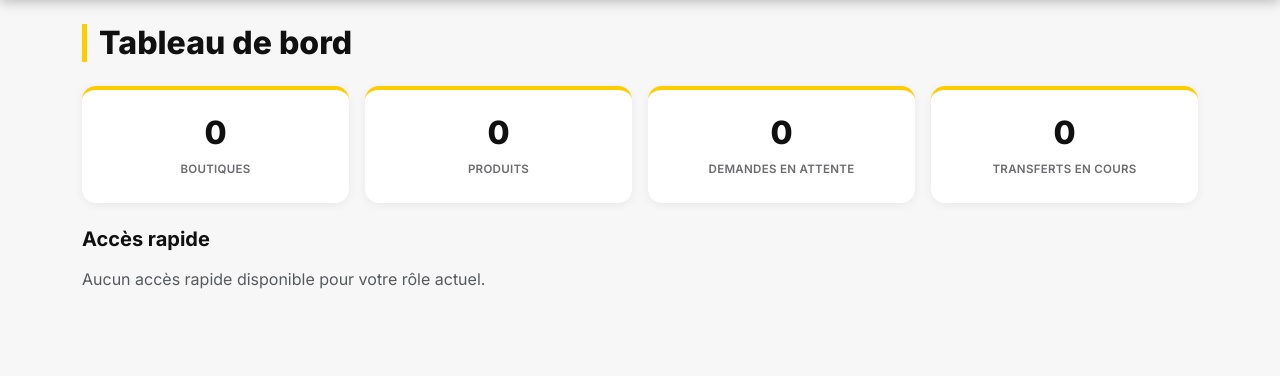
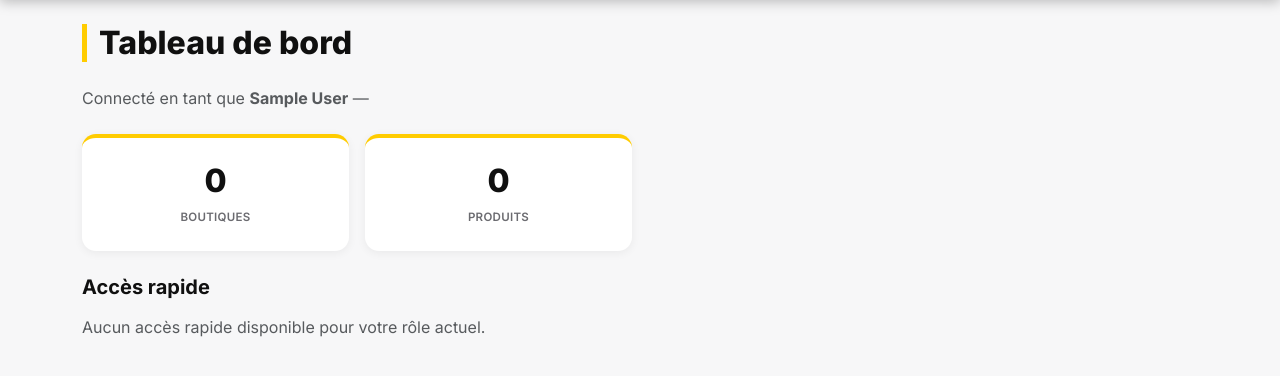
Before and after one commit to Thiona12/SOCOBYB-IMS, a Django app: page / in a window 1280 px wide. Shown: the part 64-440 px from the top of the page. Run offline with Django 5.2, Linux system fonts and the light colour scheme; the visitor is signed in with stand-in values (Sample User, id 1); data that the repository does not hold is empty.

Commit message:
Add user management interface + role-specific dashboards
User management (/utilisateurs/, USER_CREATE/USER_UPDATE gated):
- List/create staff users with role + shop assignment
- Per-user detail page: activate/deactivate, add/remove roles,
  grant/revoke direct permissions (D-08 hybrid model)

Role-specific dashboards:
- Stats and quick-access cards now only show what the logged-in user's
  actual permissions cover (STOCK_VIEW, USER_CREATE, AGENT_APPROVE,
  REPORT_VIEW each unlock their own section) instead of one generic
  view for every staff member

Bug found via a failing test, not code review: USER_UPDATE was
referenced by a view but never granted to any role in seed data.
Fixed — now granted to GENERAL_ADMINISTRATOR and SHOP_ADMINISTRATOR.

51 tests total (was 44), all passing.

```diff
--- a/accounts/test_helpers.py
+++ b/accounts/test_helpers.py
@@ -3,15 +3,15 @@ by tests across apps, mirroring the seed data in socobyb_schema.sql."""
 from accounts.models import Role, Permission, RolePermission, User, UserRole, Shop
 
 ALL_PERMISSIONS = [
-    "USER_CREATE", "PRODUCT_CREATE", "STOCK_VIEW", "STOCK_ADJUST",
+    "USER_CREATE", "USER_UPDATE", "PRODUCT_CREATE", "STOCK_VIEW", "STOCK_ADJUST",
     "TRANSFER_CREATE", "TRANSFER_APPROVE", "AGENT_APPROVE", "REPORT_VIEW",
     "RESERVATION_CREATE", "FAVORITE_CREATE", "VIEW_OWN_HISTORY",
 ]
 
 ROLE_PERMISSIONS = {
-    "GENERAL_ADMINISTRATOR": ["USER_CREATE", "PRODUCT_CREATE", "REPORT_VIEW"],
+    "GENERAL_ADMINISTRATOR": ["USER_CREATE", "USER_UPDATE", "PRODUCT_CREATE", "REPORT_VIEW"],
     "GENERAL_STOCK_MANAGER": ["STOCK_VIEW", "TRANSFER_APPROVE", "AGENT_APPROVE", "REPORT_VIEW"],
-    "SHOP_ADMINISTRATOR": ["USER_CREATE"],
+    "SHOP_ADMINISTRATOR": ["USER_CREATE", "USER_UPDATE"],
     "SHOP_STOCK_MANAGER": ["STOCK_VIEW", "STOCK_ADJUST", "TRANSFER_CREATE", "PRODUCT_CREATE"],
     "CUSTOMER": ["RESERVATION_CREATE", "FAVORITE_CREATE", "VIEW_OWN_HISTORY"],
 }
--- a/webapp/context_processors.py
+++ b/webapp/context_processors.py
@@ -12,4 +12,5 @@ def user_permission_flags(request):
         "can_approve_transfer": "TRANSFER_APPROVE" in perms,
         "can_manage_agents": "AGENT_APPROVE" in perms,
         "can_view_reports": "REPORT_VIEW" in perms,
+        "can_manage_users": "USER_CREATE" in perms,
     }
--- a/webapp/templates/webapp/base.html
+++ b/webapp/templates/webapp/base.html
@@ -35,6 +35,7 @@
             {% if can_view_stock %}<li class="nav-item"><a class="nav-link {% if 'transfers' in request.path %}active{% endif %}" href="{% url 'transfer_list' %}">Transferts</a></li>{% endif %}
             {% if can_view_stock %}<li class="nav-item"><a class="nav-link {% if 'sales' in request.path %}active{% endif %}" href="{% url 'sale_list' %}">Ventes</a></li>{% endif %}
             {% if can_manage_agents %}<li class="nav-item"><a class="nav-link {% if 'agents' in request.path %}active{% endif %}" href="{% url 'agent_list' %}">Agents</a></li>{% endif %}
+            {% if can_manage_users %}<li class="nav-item"><a class="nav-link {% if 'utilisateurs' in request.path %}active{% endif %}" href="{% url 'user_list' %}">Utilisateurs</a></li>{% endif %}
           {% endif %}
         </ul>
         <span class="navbar-text me-3">👤 {{ user.name }}</span>
--- a/webapp/templates/webapp/dashboard.html
+++ b/webapp/templates/webapp/dashboard.html
@@ -2,11 +2,34 @@
 {% block title %}Tableau de bord{% endblock %}
 {% block content %}
 <h2 class="section-title">Tableau de bord</h2>
+<p class="text-muted mb-4">
+  Connecté en tant que <strong>{{ user.name }}</strong> —
+  {% for r in role_names %}<span class="badge bg-secondary me-1">{{ r }}</span>{% endfor %}
+</p>
+
 <div class="row g-3 mb-4">
   <div class="col-6 col-md-3"><div class="stat-card"><h3>{{ shop_count }}</h3><small>Boutiques</small></div></div>
   <div class="col-6 col-md-3"><div class="stat-card"><h3>{{ product_count }}</h3><small>Produits</small></div></div>
+
+  {% if can_view_stock %}
   <div class="col-6 col-md-3"><div class="stat-card"><h3>{{ pending_requests }}</h3><small>Demandes en attente</small></div></div>
   <div class="col-6 col-md-3"><div class="stat-card"><h3>{{ pending_transfers }}</h3><small>Transferts en cours</small></div></div>
+  <div class="col-6 col-md-3"><div class="stat-card"><h3>{{ low_stock }}</h3><small>Alertes stock faible</small></div></div>
+  {% endif %}
+
+  {% if staff_count is not None %}
+  <div class="col-6 col-md-3"><div class="stat-card"><h3>{{ staff_count }}</h3><small>Utilisateurs staff</small></div></div>
+  <div class="col-6 col-md-3"><div class="stat-card"><h3>{{ customer_count }}</h3><small>Clients inscrits</small></div></div>
+  {% endif %}
+
+  {% if can_manage_agents %}
+  <div class="col-6 col-md-3"><div class="stat-card"><h3>{{ pending_agents }}</h3><small>Agents en attente</small></div></div>
+  <div class="col-6 col-md-3"><div class="stat-card"><h3>{{ agent_outstanding }}</h3><small>Appareils impayés</small></div></div>
+  {% endif %}
+
+  {% if can_view_reports %}
+  <div class="col-6 col-md-3"><div class="stat-card"><h3>{{ total_sales }}</h3><small>Ventes totales</small></div></div>
+  {% endif %}
 </div>
 
 <h5 class="fw-bold mb-3">Accès rapide</h5>
@@ -40,6 +63,7 @@
     </a>
   </div>
   {% endif %}
+
   {% if can_manage_agents %}
   <div class="col-md-4">
     <a href="{% url 'agent_list' %}" class="text-decoration-none">
@@ -51,7 +75,20 @@
     </a>
   </div>
   {% endif %}
-  {% if not can_view_stock and not can_manage_agents %}
+
+  {% if can_manage_users %}
+  <div class="col-md-4">
+    <a href="{% url 'user_list' %}" class="text-decoration-none">
+      <div class="card p-4 card-mtn-accent h-100">
+        <div class="fs-2 mb-2">👥</div>
+        <h5 class="fw-bold text-dark mb-1">Utilisateurs</h5>
+        <p class="text-muted small mb-0">Créer des comptes staff, gérer rôles et permissions</p>
+      </div>
+    </a>
+  </div>
+  {% endif %}
+
+  {% if not can_view_stock and not can_manage_agents and not can_manage_users %}
   <p class="text-muted">Aucun accès rapide disponible pour votre rôle actuel.</p>
   {% endif %}
 </div>
--- a/webapp/urls.py
+++ b/webapp/urls.py
@@ -22,6 +22,15 @@ urlpatterns = [
     path("agents/create/", views.agent_create, name="agent_create"),
     path("agents/<int:agent_id>/assign/", views.agent_assign, name="agent_assign"),
 
+    path("utilisateurs/", views.user_list, name="user_list"),
+    path("utilisateurs/create/", views.user_create, name="user_create"),
+    path("utilisateurs/<int:user_id>/", views.user_detail, name="user_detail"),
+    path("utilisateurs/<int:user_id>/toggle-status/", views.user_toggle_status, name="user_toggle_status"),
+    path("utilisateurs/<int:user_id>/add-role/", views.user_add_role, name="user_add_role"),
+    path("utilisateurs/<int:user_id>/remove-role/<int:role_id>/", views.user_remove_role, name="user_remove_role"),
+    path("utilisateurs/<int:user_id>/add-permission/", views.user_add_permission, name="user_add_permission"),
+    path("utilisateurs/<int:user_id>/remove-permission/<int:permission_id>/", views.user_remove_permission, name="user_remove_permission"),
+
     path("catalogue/", views.catalogue, name="catalogue"),
     path("catalogue/<int:product_id>/reserve/", views.reserve_product, name="reserve_product"),
     path("catalogue/<int:product_id>/favorite/", views.toggle_favorite, name="toggle_favorite"),
--- a/webapp/views.py
+++ b/webapp/views.py
@@ -13,7 +13,7 @@ from django.shortcuts import render, redirect, get_object_or_404
 from django.utils import timezone
 import time
 
-from accounts.models import User, Role, UserRole, Shop
+from accounts.models import User, Role, UserRole, Shop, Permission, UserPermission
 from webapp.decorators import require_permission
 from catalog.models import Category, Product
 from inventory.models import Inventory, StockItem, StockMovement
@@ -54,14 +54,33 @@ def dashboard(request):
     if is_customer(request.user):
         return redirect("catalogue")
 
+    user = request.user
+    perms = set(user.resolved_permissions())
     context = {
         "is_customer": False,
+        "role_names": list(user.roles.values_list("name", flat=True)),
         "shop_count": Shop.objects.count(),
         "product_count": Product.objects.count(),
-        "pending_requests": StockRequest.objects.filter(status="PENDING").count(),
-        "pending_transfers": Transfer.objects.filter(status__in=["PENDING", "IN_TRANSIT"]).count(),
-        "low_stock": Inventory.objects.filter(quantity__lte=1).count(),
     }
+
+    # Only compute/show what this specific user's permissions actually cover —
+    # an Admin with no STOCK_VIEW shouldn't see stock counts; a Stock Manager
+    # with no USER_CREATE shouldn't see staff counts.
+    if "STOCK_VIEW" in perms:
+        context["pending_requests"] = StockRequest.objects.filter(status="PENDING").count()
+        context["pending_transfers"] = Transfer.objects.filter(status__in=["PENDING", "IN_TRANSIT"]).count()
+        context["low_stock"] = Inventory.objects.filter(quantity__lte=1).count()
+    if "USER_CREATE" in perms:
+        context["staff_count"] = User.objects.filter(roles__name__in=[
+            "GENERAL_ADMINISTRATOR", "GENERAL_STOCK_MANAGER", "SHOP_ADMINISTRATOR", "SHOP_STOCK_MANAGER",
+        ]).distinct().count()
+        context["customer_count"] = User.objects.filter(roles__name="CUSTOMER").count()
+    if "AGENT_APPROVE" in perms:
+        context["pending_agents"] = Agent.objects.filter(status="PENDING").count()
+        context["agent_outstanding"] = AssignmentDetail.objects.filter(payment_status="UNPAID").count()
+    if "REPORT_VIEW" in perms:
+        context["total_sales"] = Sale.objects.count()
+
     return render(request, "webapp/dashboard.html", context)
 
 
@@ -293,6 +312,89 @@ def agent_assign(request, agent_id):
     return redirect("agent_list")
 
 
+# ---- User Management (UC-01, UC-02) ----
+
+@require_permission("USER_CREATE")
+def user_list(request):
+    users = User.objects.exclude(id=request.user.id).prefetch_related("roles", "shop").order_by("name")
+    return render(request, "webapp/user_list.html", {
+        "is_customer": False, "users": users, "shops": Shop.objects.all(), "roles": Role.objects.exclude(name="CUSTOMER"),
+    })
+
+
+@require_permission("USER_CREATE")
+def user_create(request):
+    if request.method == "POST":
+        username = request.POST.get("username", "").strip()
+        if User.objects.filter(username=username).exists():
+            messages.error(request, "Nom d'utilisateur déjà utilisé.")
+            return redirect("user_list")
+
+        shop_id = request.POST.get("shop_id") or None
+        user_number = f"STAFF-{str(int(time.time()))[-6:]}"
+        new_user = User.objects.create_user(
+            username=username, name=request.POST.get("name", "").strip(),
+            phone=request.POST.get("phone", "").strip(), password=request.POST.get("password"),
+            user_number=user_number, shop_id=shop_id,
+        )
+        role = get_object_or_404(Role, id=request.POST.get("role_id"))
+        UserRole.objects.get_or_create(user=new_user, role=role)
+        messages.success(request, f"Utilisateur {new_user.name} créé avec le rôle {role.name}.")
+    return redirect("user_list")
+
+
+@require_permission("USER_CREATE")
+def user_detail(request, user_id):
+    target_user = get_object_or_404(User, id=user_id)
+    from accounts.models import Permission as PermissionModel
+    return render(request, "webapp/user_detail.html", {
+        "is_customer": False, "target_user": target_user,
+        "all_roles": Role.objects.all(), "all_permissions": PermissionModel.objects.all(),
+    })
+
+
+@require_permission("USER_UPDATE")
+def user_toggle_status(request, user_id):
+    target_user = get_object_or_404(User, id=user_id)
+    target_user.status = "INACTIVE" if target_user.status == "ACTIVE" else "ACTIVE"
+    target_user.save()
+    messages.success(request, f"{target_user.name} est maintenant {target_user.status}.")
+    return redirect("user_detail", user_id=user_id)
+
+
+@require_permission("USER_CREATE")
+def user_add_role(request, user_id):
+    target_user = get_object_or_404(User, id=user_id)
+    role = get_object_or_404(Role, id=request.POST.get("role_id"))
+    UserRole.objects.get_or_create(user=target_user, role=role)
+    messages.success(request, f"Rôle {role.name} ajouté à {target_user.name}.")
+    return redirect("user_detail", user_id=user_id)
+
+
+@require_permission("USER_CREATE")
+def user_remove_role(request, user_id, role_id):
+    UserRole.objects.filter(user_id=user_id, role_id=role_id).delete()
+    messages.info(request, "Rôle retiré.")
+    return redirect("user_detail", user_id=user_id)
+
+
+@require_permission("USER_CREATE")
+def user_add_permission(request, user_id):
+    from accounts.models import Permission as PermissionModel, UserPermission
+    target_user = get_object_or_404(User, id=user_id)
+    permission = get_object_or_404(PermissionModel, id=request.POST.get("permission_id"))
+    UserPermission.objects.get_or_create(user=target_user, permission=permission)
+    messages.success(request, f"Permission {permission.code} accordée directement à {target_user.name}.")
+    return redirect("user_detail", user_id=user_id)
+
+
+@require_permission("USER_CREATE")
+def user_remove_permission(request, user_id, permission_id):
+    from accounts.models import UserPermission
+    UserPermission.objects.filter(user_id=user_id, permission_id=permission_id).delete()
+    messages.info(request, "Permission directe retirée.")
+    return redirect("user_detail", user_id=user_id)
+
 # ---- Customer: catalogue, reservations, favorites ----
 
 @login_required
```
Also changed, not shown: webapp/templates/webapp/user_detail.html (added, +67 -0 lines), webapp/templates/webapp/user_list.html (added, +54 -0 lines), webapp/tests.py (+80 -0 lines), README.md.
